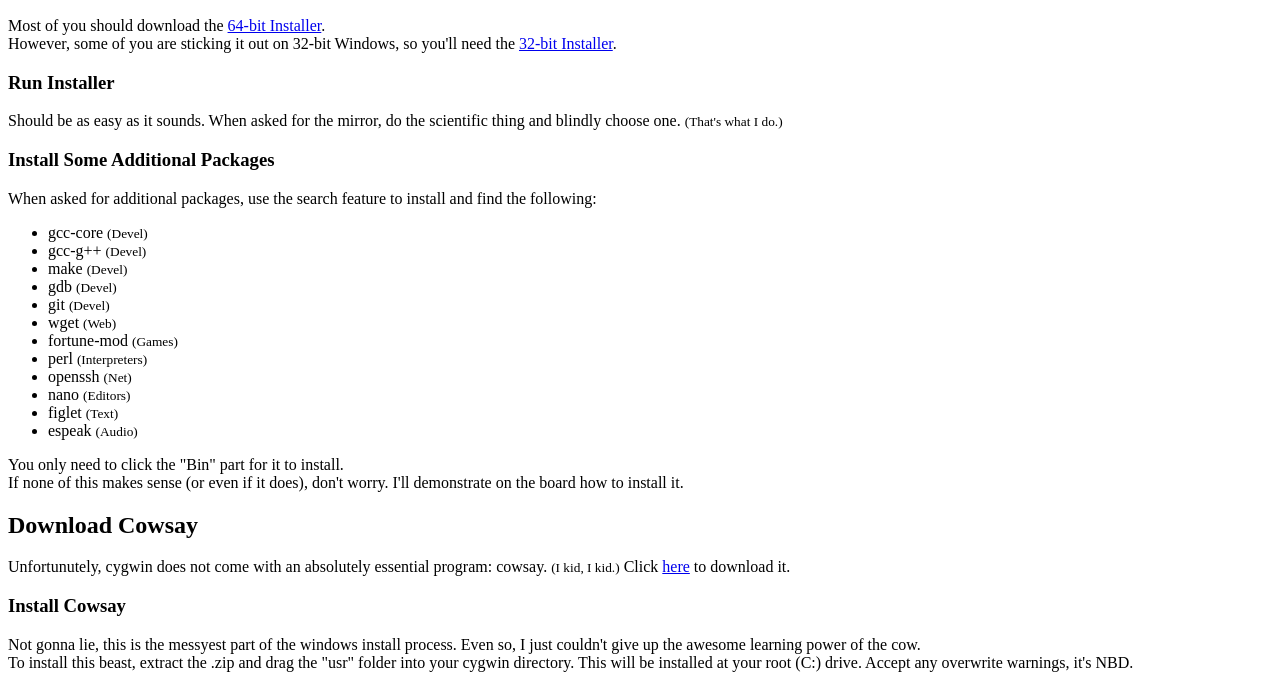
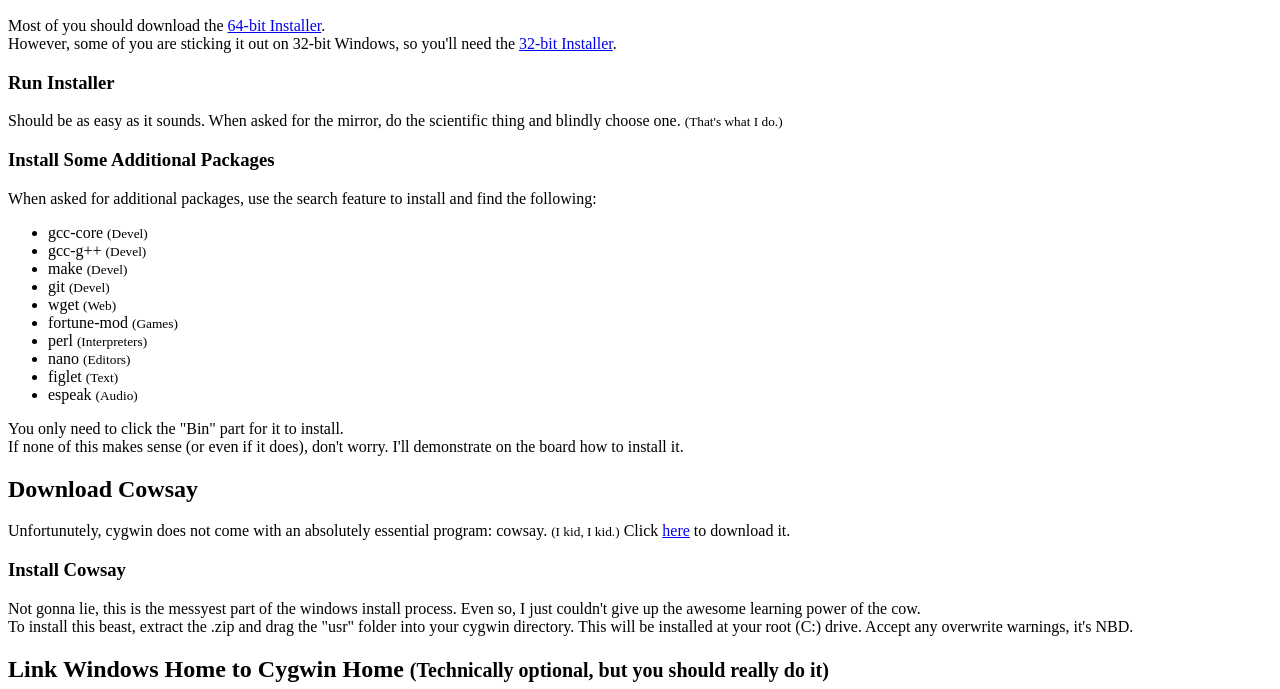
Before and after one commit to mfresonke/mfresonke.github.io, a plain HTML site: page ace-cmd/install-windows.html in a window 1280 px wide. Shown: the part 110-799 px from the top of the page. Drawn offline with Linux system fonts and the light colour scheme.

Commit message:
Update install-windows.html

```diff
--- a/ace-cmd/install-windows.html
+++ b/ace-cmd/install-windows.html
@@ -24,12 +24,10 @@
       <li>gcc-core <small>(Devel)</small></li>
       <li>gcc-g++ <small>(Devel)</small></li>
       <li>make <small>(Devel)</small></li>
-      <li>gdb <small>(Devel)</small></li>
       <li>git <small>(Devel)</small></li>
       <li>wget <small>(Web)</small></li>
       <li>fortune-mod <small>(Games)</small></li>
       <li>perl <small>(Interpreters)</small></li>
-      <li>openssh <small>(Net)</small></li>
       <li>nano <small>(Editors)</small></li>
       <li>figlet <small>(Text)</small></li>
       <li>espeak <small>(Audio)</small></li>
```
